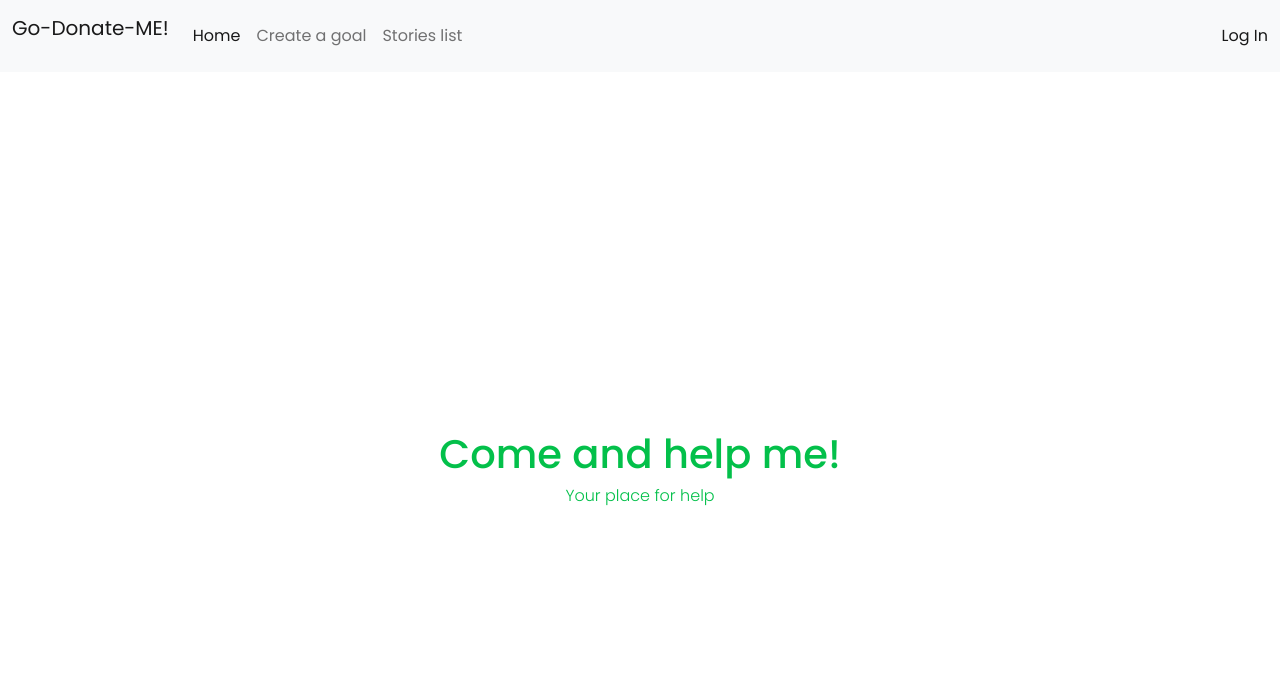
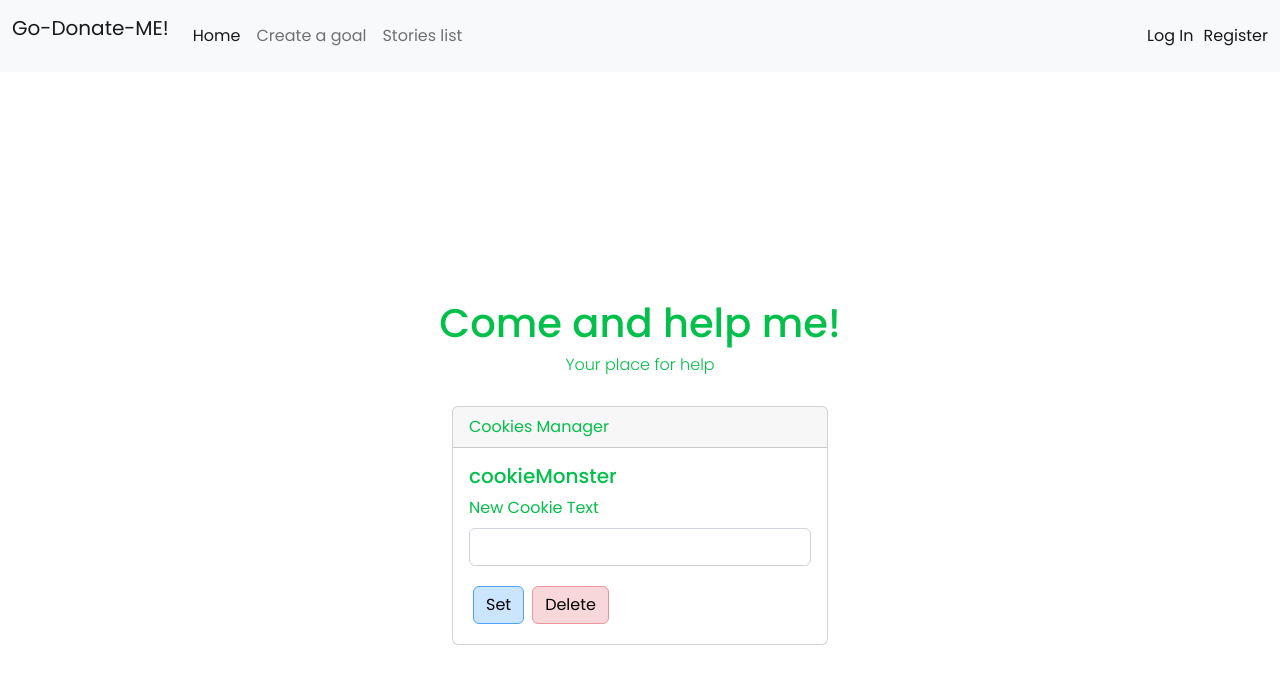
Before and after one commit to pijusp/go-donate-me, a React (Create React App) app in the folder react/: page / in a window 1280 px wide. Shown: the top 684 px of the page. Built offline with nearby package versions, Linux system fonts and the light colour scheme.

Commit message:
CookieMonster

```diff
--- a/react/src/App.jsx
+++ b/react/src/App.jsx
@@ -7,6 +7,7 @@ import Nav from "./components/Nav";
 import StoriesCreate from "./pages/categories/Create";
 import Home from "./pages/Home";
 import Login from "./pages/auth/Login";
+import Register from "./pages/auth/Register";
 import StoriesList from "./pages/categories/List";
 import Messages from "./components/Messages";
 import SectionsEdit from "./pages/categories/Edit";
@@ -28,6 +29,7 @@ function App() {
             {page === "stories-list" ? <StoriesList /> : null}
             {page === "stories-show-edit" ? <SectionsEdit /> : null}
             {page === "login" ? <Login /> : null}
+            {page === "register" ? <Register /> : null}
         </>
     );
 }
--- a/react/src/app.scss
+++ b/react/src/app.scss
@@ -72,6 +72,10 @@ $prim: #cce5ff;
     }
 }
 .card img {
-    width: auto;
+    width: 100%;
     height: 300px;
 }
+.auth {
+    display: flex;
+    gap: 10px;
+}
--- /dev/null
+++ b/react/src/components/CookieMonster.jsx
@@ -0,0 +1,56 @@
+import { useState } from "react";
+import axios from "axios";
+
+function CookieMonster() {
+    const [text, setText] = useState("");
+
+    const set = (_) => {
+        axios
+            .post(
+                "http://localhost:3003/cookie",
+                { text },
+                { withCredentials: true }
+            )
+            .then((res) => {
+                console.log(res.data);
+            });
+    };
+
+    const del = (_) => {
+        axios
+            .post(
+                "http://localhost:3003/cookie",
+                { delete: true },
+                { withCredentials: true }
+            )
+            .then((res) => {
+                console.log(res.data);
+            });
+    };
+
+    return (
+        <div className="card mt-4">
+            <div className="card-header">Cookies Manager</div>
+            <div className="card-body">
+                <h5 className="card-title">cookieMonster</h5>
+                <div className="mb-3">
+                    <label className="form-label">New Cookie Text</label>
+                    <input
+                        type="text"
+                        className="form-control"
+                        value={text}
+                        onChange={(e) => setText(e.target.value)}
+                    />
+                </div>
+                <button className="btn btn-primary m-1" onClick={set}>
+                    Set
+                </button>
+                <button className="btn btn-danger m-1" onClick={del}>
+                    Delete
+                </button>
+            </div>
+        </div>
+    );
+}
+
+export default CookieMonster;
--- a/react/src/components/Nav.jsx
+++ b/react/src/components/Nav.jsx
@@ -37,11 +37,18 @@ export default function Nav() {
                             </Link>
                         </li>
                     </ul>
-                    <span className="navbar-text">
-                        <Link to="login" className="nav-link">
-                            Log In
-                        </Link>
-                    </span>
+                    <div className="auth">
+                        <span className="navbar-text">
+                            <Link to="login" className="nav-link">
+                                Log In
+                            </Link>
+                        </span>
+                        <span className="navbar-text">
+                            <Link to="register" className="nav-link">
+                                Register
+                            </Link>
+                        </span>
+                    </div>
                 </div>
             </div>
         </nav>
--- a/react/src/pages/Home.jsx
+++ b/react/src/pages/Home.jsx
@@ -1,3 +1,4 @@
+import CookieMonster from "../components/CookieMonster";
 import "../styles/home.scss";
 
 export default function Home() {
@@ -5,6 +6,7 @@ export default function Home() {
         <div className="home">
             <h1>Come and help me!</h1>
             <h6>Your place for help</h6>
+            <CookieMonster />
         </div>
     );
 }
--- /dev/null
+++ b/react/src/pages/auth/Register.jsx
@@ -0,0 +1,3 @@
+export default function Login() {
+    return <h2>Register</h2>;
+}
```
Also changed, not shown: 2 other files (tests, documents, lock files or other folders).
